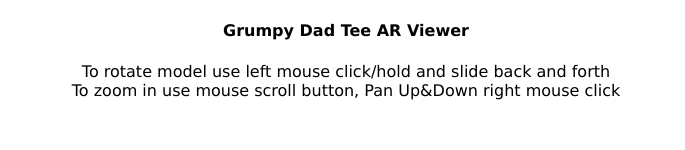
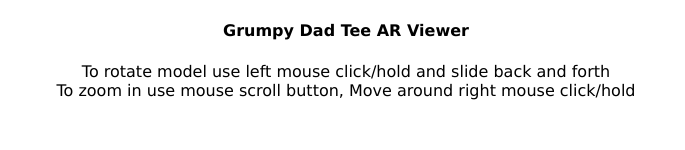
Before and after one commit to marv69pa/grumpydad-tee1, a plain HTML site: page index.html in a window 1280 px wide. Shown: the top 150 px of the page, without its empty margins (294-979 px from the left). Drawn offline with nearby package versions, Linux system fonts and the light colour scheme.

Commit message:
Update index.html

```diff
--- a/index.html
+++ b/index.html
@@ -217,7 +217,7 @@
 </div>
   <div class="mobileHide">
 <h4>Grumpy Dad Tee AR Viewer</h4>
-<p>To rotate model use left mouse click/hold and slide back and forth <br>To zoom in use mouse scroll button, Pan Up&Down right mouse click</p><br><p>To view tee in your space with AR please visit this website on a mobile device.</p></p>
+<p>To rotate model use left mouse click/hold and slide back and forth <br>To zoom in use mouse scroll button, Move around right mouse click/hold</p><br><p>To view tee in your space with AR please visit this website on a mobile device.</p></p>
 </div>
 
 
```
